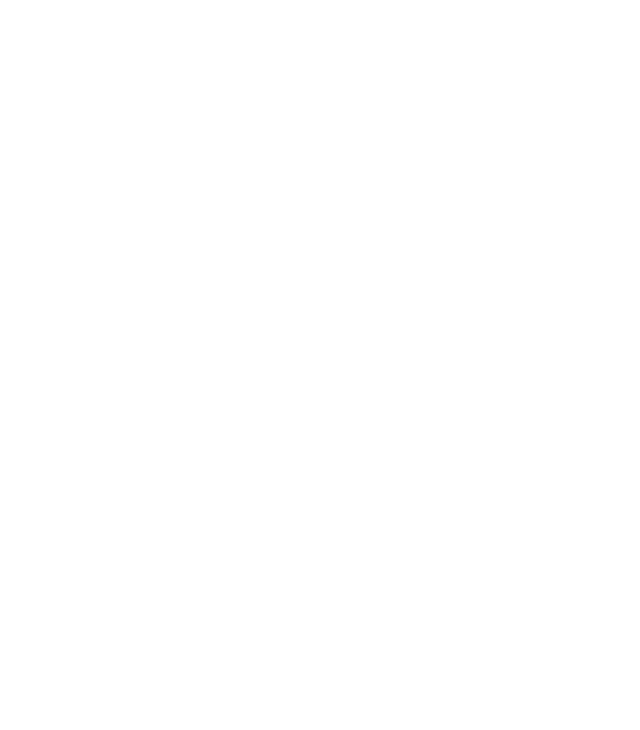
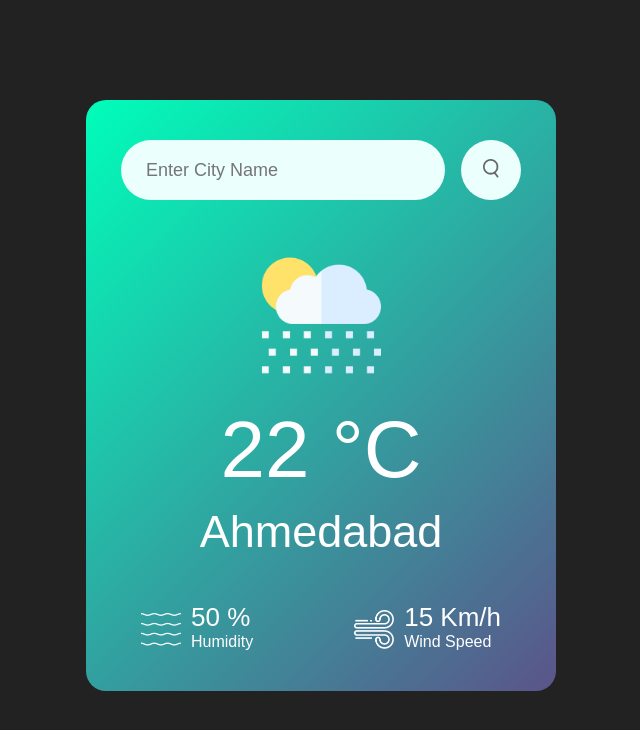
Before and after one commit to Kush238/weather-app, a plain HTML site: page index.html in a window 1280 px wide. Shown: the whole page, without its empty margins (319-959 px from the left). Drawn offline with Linux system fonts and the light colour scheme.

Commit message:
Made changes in index.html and style.css
Added Static Text in HTML File and added Styles in CSS File

```diff
--- a/index.html
+++ b/index.html
@@ -7,5 +7,42 @@
     <link rel="stylesheet" href="style.css" />
   </head>
 
-  <body></body>
+  <body>
+    <div class="card">
+      <div class="search">
+        <input
+          type="text"
+          placeholder="Enter City Name"
+          spellcheck="false"
+          name=""
+          id=""
+        />
+        <button>
+          <img src="images/search.png" alt="Search Icon" />
+        </button>
+      </div>
+
+      <div class="weather">
+        <img src="images/rain.png" alt="Rain Icon" class="weather_icon" />
+        <h1 class="weather_temperature">22 °C</h1>
+        <h2 class="weather_city">Ahmedabad</h2>
+        <div class="weather_details">
+          <div class="col">
+            <img src="images/humidity.png" alt="Humidity Icon" />
+            <div>
+              <p class="weather_humidity">50 %</p>
+              <p>Humidity</p>
+            </div>
+          </div>
+          <div class="col">
+            <img src="images/wind.png" alt="Wind Icon" />
+            <div>
+              <p class="weather_wind">15 Km/h</p>
+              <p>Wind Speed</p>
+            </div>
+          </div>
+        </div>
+      </div>
+    </div>
+  </body>
 </html>
--- a/style.css
+++ b/style.css
@@ -4,3 +4,93 @@
   font-family: "Poppins", sans-serif;
   box-sizing: border-box;
 }
+
+body {
+  background: #222;
+}
+
+.card {
+  width: 99%;
+  max-width: 470px;
+  background: linear-gradient(135deg, #00feba, #5b548a);
+  color: #fff;
+  margin: 100px auto 0;
+  border-radius: 20px;
+  padding: 40px 35px;
+  text-align: center;
+}
+
+.search {
+  width: 100%;
+  display: flex;
+  align-items: center;
+  justify-content: space-between;
+}
+
+.search input {
+  border: 0;
+  outline: 0;
+  background: #ebfffc;
+  color: #555;
+  padding: 10px 25px;
+  height: 60px;
+  border-radius: 30px;
+  flex: 1;
+  margin-right: 16px;
+  font-size: 18px;
+}
+
+.search button {
+  border: 0;
+  outline: 0;
+  background: #ebfffc;
+  border-radius: 50%;
+  width: 60px;
+  height: 60px;
+  cursor: pointer;
+}
+
+.search button img {
+  width: 16px;
+}
+
+.weather_icon {
+  width: 170px;
+  margin-top: 30px;
+}
+
+.weather_temperature {
+  font-size: 80px;
+  font-weight: 500;
+}
+
+.weather_city {
+  font-size: 45px;
+  font-weight: 400;
+  margin-top: 10px;
+}
+
+.weather_details {
+  display: flex;
+  align-items: center;
+  justify-content: space-between;
+  padding: 0 20px;
+  margin-top: 50px;
+}
+
+.col {
+  display: flex;
+  align-items: center;
+  text-align: left;
+}
+
+.col img {
+  width: 40px;
+  margin-right: 10px;
+}
+
+.weather_humidity,
+.weather_wind {
+  font-size: 26px;
+  margin-top: -6px;
+}
```
